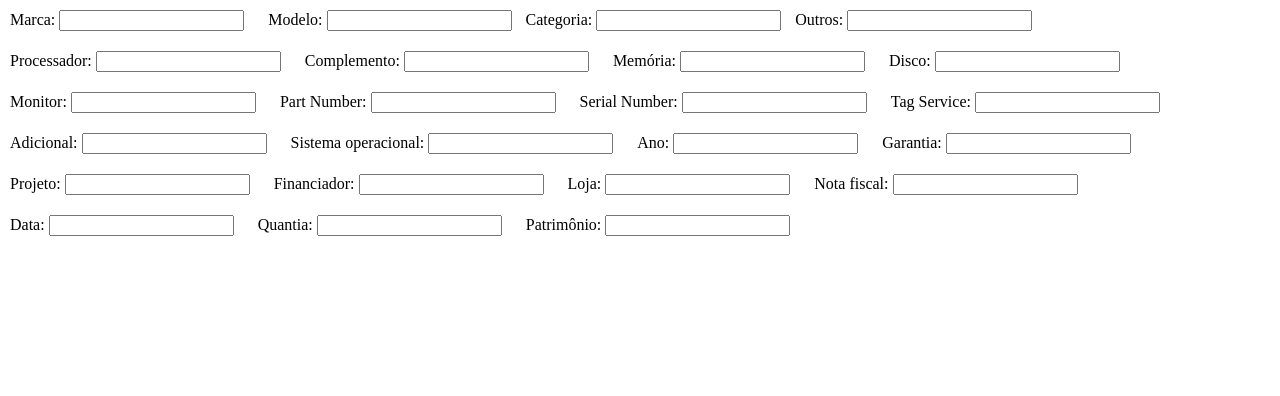
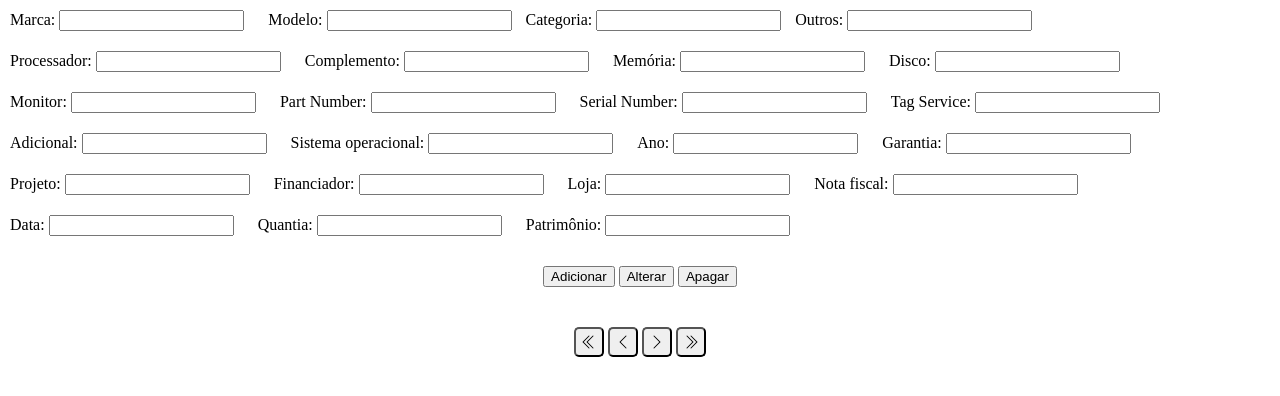
Before and after one commit to r195256/NIED_SCP, a PHP site: page / in a window 1280 px wide. Shown: the top 396 px of the page. Run offline with PHP 8.4, Linux system fonts and the light colour scheme.

Commit message:
Adicionando botoes

```diff
--- a/index.html
+++ b/index.html
@@ -10,99 +10,110 @@
     <link rel="stylesheet" href="reset.css">
     <link rel="stylesheet" href="style.css">
 <body>
-    <form>
+    <form class="formPatrimonio">
         <div class="label-campo">
             <label>Marca: </label>
-            <input type="text" name="marca">
+            <input type="text" name="marca" id="marca" class="input-formPatrimonio">
         </div>
         <div class="label-campo">
             <label>Modelo: </label>
-            <input type="text" name="modelo">
+            <input type="text" name="modelo" id="modelo" class="input-formPatrimonio">
         </div class="label-campo">
             <label>Categoria: </label>
-            <input type="text" name="categoria">
+            <input type="text" name="categoria" id="categoria" class="input-formPatrimonio">
         </div>
         <div class="label-campo">
             <label>Outros: </label>
-            <input type="text" name="outros">
+            <input type="text" name="outros" id="outros" class="input-formPatrimonio">
         </div>
         <div class="label-campo">
             <label>Processador: </label>
-            <input type="text" name="processador">
+            <input type="text" name="processador" id="processador" class="input-formPatrimonio">
         </div>
         <div class="label-campo">
             <label>Complemento: </label>
-            <input type="text" name="complemento">
+            <input type="text" name="complemento" id="complemento" class="input-formPatrimonio">
         </div>
         <div class="label-campo">
             <label>Memória: </label>
-            <input type="text" name="memoria">
+            <input type="text" name="memoria" id="memoria" class="input-formPatrimonio">
         </div>
         <div class="label-campo">
             <label>Disco: </label>
-            <input type="text" name="disco">
+            <input type="text" name="disco" id="disco" class="input-formPatrimonio">
         </div>
         <div class="label-campo">
             <label>Monitor: </label>
-            <input type="text" name="monitor">
+            <input type="text" name="monitor" id="monitor" class="input-formPatrimonio">
         </div>
         <div class="label-campo">
             <label>Part Number: </label>
-            <input type="text" name="partNumber">
+            <input type="text" name="partNumber" id="partNumber" class="input-formPatrimonio">
         </div>
         <div class="label-campo">
             <label>Serial Number: </label>
-            <input type="text" name="serialNumber">
+            <input type="text" name="serialNumber" id="serialNumber" class="input-formPatrimonio">
         </div>
         <div class="label-campo">
             <label>Tag Service: </label>
-            <input type="text" name="tagService">
+            <input type="text" name="tagService" id="tagService" class="input-formPatrimonio">
         </div>
         <div class="label-campo">
             <label>Adicional: </label>
-            <input type="text" name="adicional">
+            <input type="text" name="adicional" id="adicional" class="input-formPatrimonio">
         </div>
         <div class="label-campo">
             <label>Sistema operacional: </label>
-            <input type="text" name="sistemaOperacional">
+            <input type="text" name="sistemaOperacional" id="sistemaOperacional" class="input-formPatrimonio">
         </div>
         <div class="label-campo">
             <label>Ano: </label>
-            <input type="text" name="ano">
+            <input type="text" name="ano" id="ano" class="input-formPatrimonio">
         </div>
         <div class="label-campo">
             <label>Garantia: </label>
-            <input type="text" name="garantia">
+            <input type="text" name="garantia" id="garantia" class="input-formPatrimonio">
         </div>
         <div class="label-campo">
             <label>Projeto: </label>
-            <input type="text" name="projeto">
+            <input type="text" name="projeto" id="projeto" class="input-formPatrimonio">
         </div>
         <div class="label-campo">
             <label>Financiador: </label>
-            <input type="text" name="financiador">
+            <input type="text" name="financiador" id="financiador" class="input-formPatrimonio">
         </div>
         <div class="label-campo">
             <label>Loja: </label>
-            <input type="text" name="loja">
+            <input type="text" name="loja" id="loja" class="input-formPatrimonio">
         </div>
         <div class="label-campo">
             <label>Nota fiscal: </label>
-            <input type="text" name="notaFical">
+            <input type="text" name="notaFical" id="notaFiscal" class="input-formPatrimonio">
         </div>
         <div class="label-campo">
             <label>Data: </label>
-            <input type="text" name="data">
+            <input type="text" name="data" id="data" class="input-formPatrimonio">
         </div>
         <div class="label-campo">
             <label>Quantia: </label>
-            <input type="text" name="quantia">
+            <input type="text" name="quantia" id="quantia" class="input-formPatrimonio">
         </div>
         <div class="label-campo">
             <label>Patrimônio: </label>
-            <input type="text" name="patrimonio">
+            <input type="text" name="patrimonio" id="patrimonio" class="input-formPatrimonio">
         </div>
     </form>
+    <div class="botoes-modificacao">
+        <button class="botao-modificador"> Adicionar </button>
+        <button class="botao-modificador"> Alterar </button>
+        <button class="botao-modificador"> Apagar </button>
+    </div>
+    <div class="botoes-navegacao">
+        <button class="botao-navegacao" name="primeiroRegistro" id="primeiroRegistro" ></button>
+        <button class="botao-navegacao" name="anteriorRegistro" id="anteriorRegistro"></button>
+        <button class="botao-navegacao" name="proximoRegistro" id="proximoRegistro"></button>
+        <button class="botao-navegacao" name="ultimoRegistro" id="ultimoRegistro"></button>
+    </div>
 
 
 
--- a/style.css
+++ b/style.css
@@ -13,3 +13,35 @@ body{
 form{
     display: inline;
 }
+
+.botoes-modificacao{
+    margin: 20px auto 20px;
+}
+
+.botao-navegacao{
+    border-radius: 5px;
+    background-repeat: no-repeat;
+    background-position: center;
+    width: 30px;
+    height: 30px;
+}
+
+.botoes-navegacao{
+    margin: 20px auto 20px;
+}
+
+#primeiroRegistro {
+    background-image:url("Icons/first.svg");
+}
+
+#anteriorRegistro {
+    background-image:url("Icons/previous.svg");
+}
+
+#proximoRegistro {
+    background-image:url("Icons/next.svg");
+}
+
+#ultimoRegistro {
+    background-image:url("Icons/last.svg");
+}
```
Also changed, not shown: Icons/first.svg (added), Icons/last.svg (added), Icons/next.svg (added), Icons/previous.svg (added).
